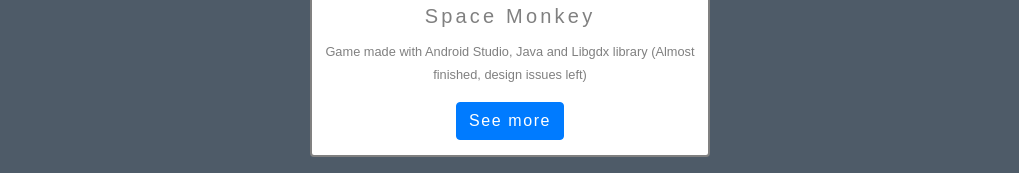
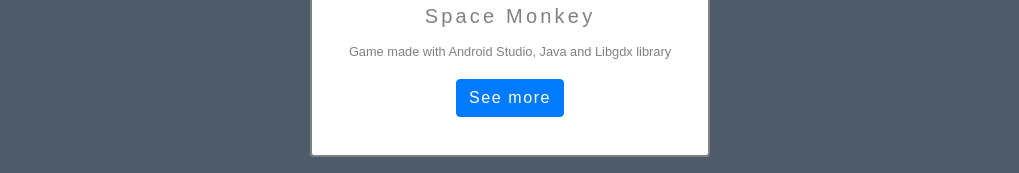
Before and after one commit to deloss/portfolio, a plain HTML site: page index.html in a window 1280 px wide. Shown: the part 2024-2197 px from the top of the page, without its empty margins (130-1149 px from the left). Drawn offline with nearby package versions, Linux system fonts and the light colour scheme.

Commit message:
Changes in Space Monkey display

```diff
--- a/index.html
+++ b/index.html
@@ -90,7 +90,7 @@
 							  <img class="card-img-top" src="images/space_monkey.png" alt="Chess">
 							  <div class="card-body">
 							    <h5 class="card-title">Space Monkey</h5>
-							    <p class="card-text">Game made with Android Studio, Java and Libgdx library (Almost finished, design issues left)</p>
+							    <p class="card-text">Game made with Android Studio, Java and Libgdx library</p>
 							    <a href="https://www.github.com/deloss/spaceMonkey" class="btn btn-primary">See more</a>
 							  </div>
 							</div>
```
Also changed, not shown: images/space_monkey.png.
